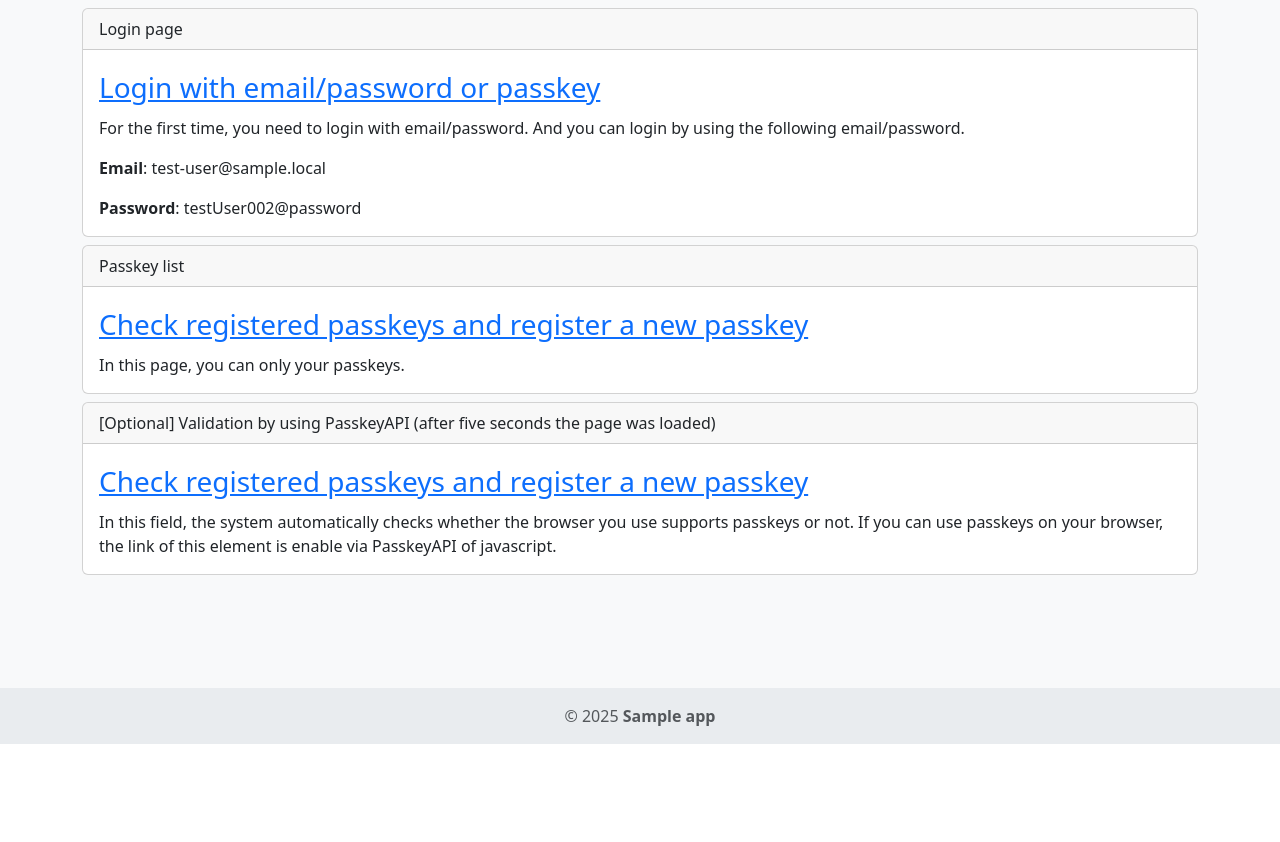
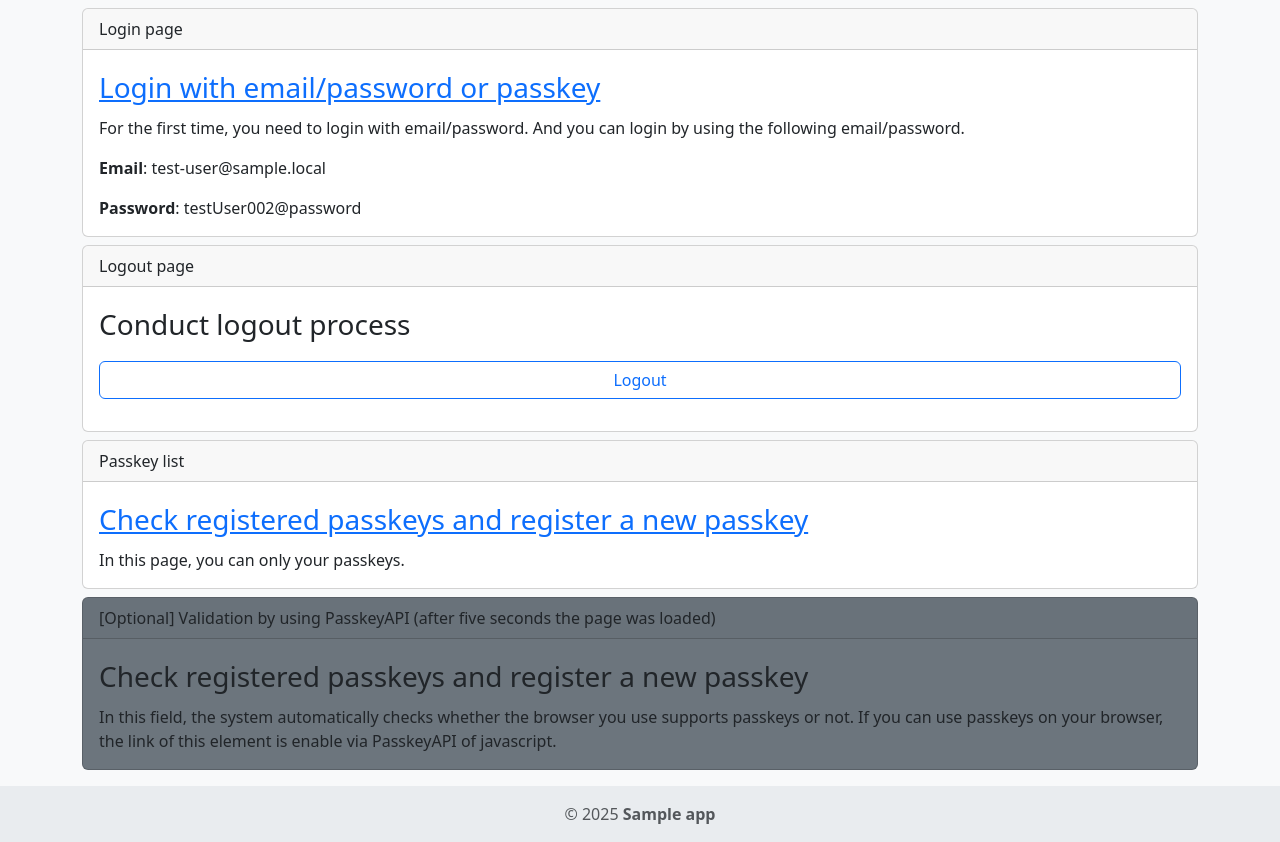
Before and after one commit to yuruto-free/django-passkey-using-fido2, a Django app: page / in a window 1280 px wide. Shown: the part 56-898 px from the top of the page. Before the commit the page ends 800 px from the top, so only its background shows below. Run offline with Django 5.2, Linux system fonts and the light colour scheme.

Commit message:
Update passkey application

```diff
--- a/example/config/settings.py
+++ b/example/config/settings.py
@@ -33,7 +33,7 @@ SECRET_KEY = 'django-insecure-a18thxmb4fwizaira1q542(e07)v$27p-ay0+bh@y0x0p20*cg
 DEBUG = True
 
 ALLOWED_HOSTS = ['*']
-
+CSRF_TRUSTED_ORIGINS = ['https://localhost:8000']
 
 # Application definition
 
--- a/example/templates/sample_app/index.html
+++ b/example/templates/sample_app/index.html
@@ -25,6 +25,21 @@
             </p>
             <p class="card-text">
               <label class="fw-bold">{% trans "Password" %}</label>: <span>testUser002@password</span>
+            </p>
+          </div>
+        </div>
+      </div>
+      {# Logout #}
+      <div class="col">
+        <div class="card">
+          <div class="card-header">{% trans "Logout page" %}</div>
+          <div class="card-body">
+            <p class="card-title fs-3">{% trans "Conduct logout process" %}</p>
+            <p class="card-text">
+              <form action="{% url 'passkey:logout' %}" method="POST" id="logout-form">
+                {% csrf_token %}
+                <button type="submit" class="btn btn-outline-primary w-100">{% trans "Logout" %}</button>
+              </form>
             </p>
           </div>
         </div>
@@ -70,7 +85,8 @@
   const init = () => {
     // Initialize passkey library
     PasskeyAPI.Init();
-    PasskeyAPI.CheckPasskeys(() => {
+    PasskeyAPI.CheckPasskeys((isAvailable, err) => {
+      if (isAvailable) {
         const element = document.querySelector('#passkey-link');
         const card = document.querySelector('div.card.bg-secondary');
         element.href = '{% url "passkey:passkey_list" %}';
@@ -78,6 +94,10 @@
         element.setAttribute('aria-disabled', 'false');
         element.classList.remove('disabled', 'link-underline', 'link-underline-opacity-0', 'text-dark');
         card.classList.remove('bg-secondary');
+      }
+      else {
+        console.error(err);
+      }
     });
   };
   // Add DOM event
--- a/passkey/models.py
+++ b/passkey/models.py
@@ -200,7 +200,7 @@ class Passkey(models.Model):
     if request.user.is_authenticated:
       credentials = cls.get_credentials(request.user)
     else:
-      credentials = None
+      credentials = []
     server = cls.get_server(request)
     data, state = server.authenticate_begin(credentials)
     options = dict(data)
--- a/passkey/static/passkey/js/passkey_api.js
+++ b/passkey/static/passkey/js/passkey_api.js
@@ -166,11 +166,13 @@ const PasskeyAPI = {};
   };
 
   PasskeyAPI.CheckPasskeys = (callback) => {
-    PublicKeyCredential.isUserVerifyingPlatformAuthenticatorAvailable().then((isAvailable) => {
-      callback(isAvailable, 'Cannot use passkey on your device.');
-    }).catch((err) => {
-      callback(false, err);
-    });
+    if (window.PublicKeyCredential && PublicKeyCredential.isUserVerifyingPlatformAuthenticatorAvailable) {
+      PublicKeyCredential.isUserVerifyingPlatformAuthenticatorAvailable().then((isAvailable) => {
+        callback(isAvailable, 'Cannot use passkey on your device.');
+      }).catch((err) => {
+        callback(false, err);
+      });
+    }
   };
 
   PasskeyAPI.RegisterPasskey = (registerURL, keyName, csrftoken, callback) => {
@@ -226,7 +228,7 @@ const PasskeyAPI = {};
 
       return navigator.credentials.get(options);
     }).then((assertion) => {
-      const jsonData = publickeyCredentialToJson(assertion);
+      const jsonData = publicKeyCredentialToJSON(assertion);
       callback(true, jsonData);
     }).catch((err) => {
       callback(false, err);
--- a/passkey/templates/passkey/passkey_list.html
+++ b/passkey/templates/passkey/passkey_list.html
@@ -207,7 +207,7 @@
         }
 
         if (done) {
-          const text = '{% trans "Registration successfully. After 3 seconds, refresh the page." %}';
+          const text = '{% trans "Registration successfully. After three seconds, refresh the page." %}';
           const node = createNode(text, 'alert-success');
           result.appendChild(node);
           setTimeout(() => {
```
Also changed, not shown: passkey/templates/passkey/login.html (+0 -7 lines), 1 other file. Lines whose indentation alone changed are shown as unchanged.
